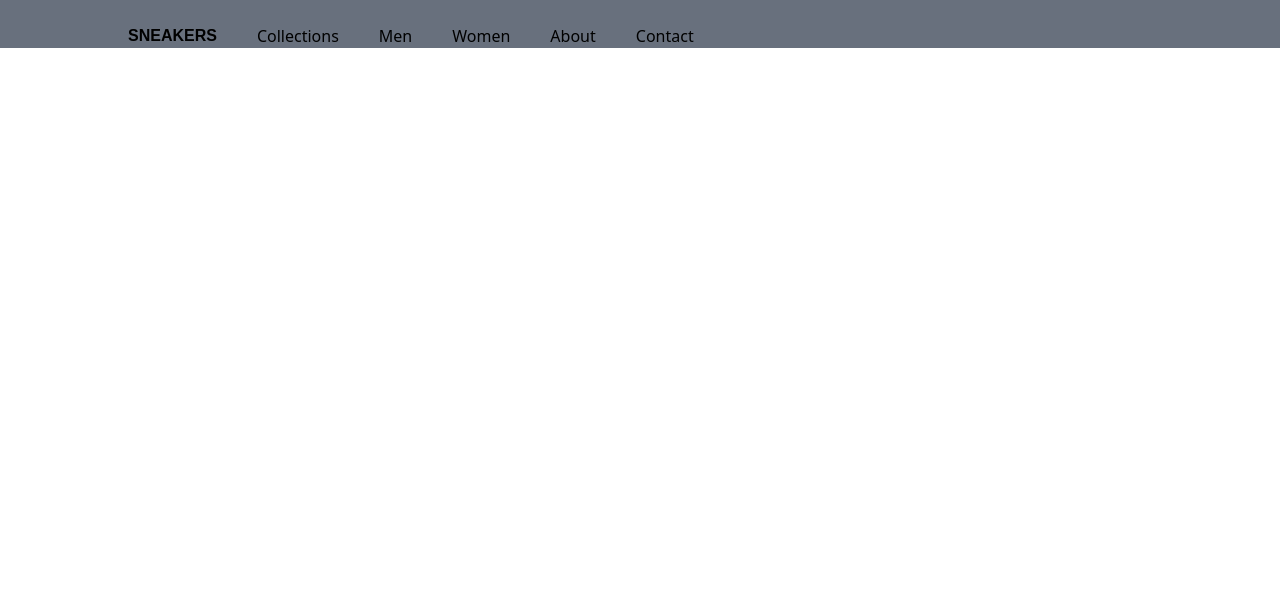
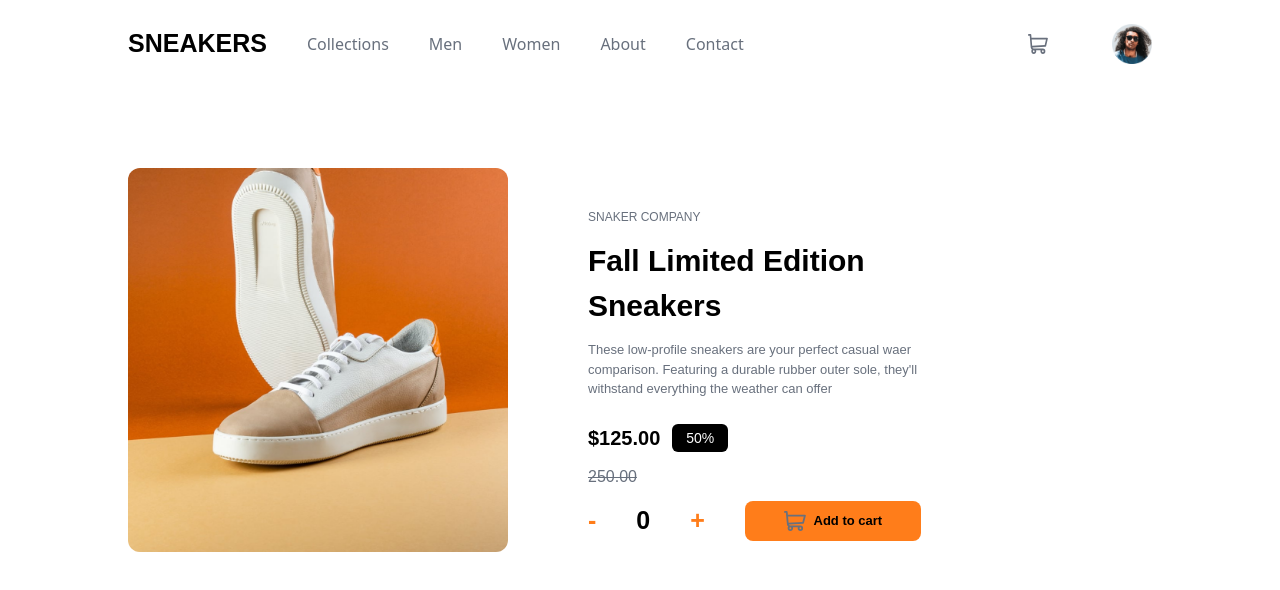
Before and after one commit to Mucyo-Papy-Blaise/E-commerce-product-page, a React (Vite) app: page / in a window 1280 px wide. Shown: the top 590 px of the page. Built offline with nearby package versions, Linux system fonts and the light colour scheme.

Commit message:
New Changes on Home page and NavBar

```diff
--- a/src/App.tsx
+++ b/src/App.tsx
@@ -2,12 +2,14 @@ import './index.css';
 import { BrowserRouter as Router, Routes, Route } from 'react-router-dom';
 import React from 'react';
 import NavBar from './pages/NavBar';
+import Home from './pages/Home';
 
 const App: React.FC = () => {
   return (
     <Router>
+      <NavBar />
       <Routes>
-        <Route path='/' element = {<NavBar/>}/>
+        <Route path='/' element = {<Home/>}/>
       </Routes>
     </Router>
   );
--- /dev/null
+++ b/src/pages/Home.tsx
@@ -0,0 +1,45 @@
+import React from "react";
+import image from "../assets/image-product-1.jpg";
+import Cart from '../assets/icon-cart.svg'
+
+const Home: React.FC = () => {
+  return (
+    <div className="w-full min-h-screen ">
+      <div className="max-w-[1024px] mx-auto font-kumbh">
+        <div className="flex flex-row gap-20">
+          <div className="bg-VeryDarkBlue w-[380px] h-96 rounded-xl overflow-hidden">
+            <img
+              src={image}
+              alt="Image"
+              className="object-cover w-full h-full"
+            />
+          </div>
+
+          <div className="mt-10 flex flex-col gap-3">
+            <h3 className="text-DarkGrayishBlue text-[12px] font-medium">SNAKER COMPANY</h3>
+            <h1 className="text-[30px] max-w-[300px] font-[700]">Fall Limited Edition Sneakers</h1>
+            <p className="text-DarkGrayishBlue text-[13px] max-w-[330px]">These low-profile sneakers are your perfect casual waer comparison. Featuring a durable rubber outer sole, they'll withstand everything the weather can offer</p>
+
+            <div className="flex flex-row justify-start items-center gap-3 mt-3">
+                <h1 className="text-black font-[700] text-[20px]">$125.00</h1>
+                <p className="bg-black text-white text-[14px] text-center p-1 rounded-md w-14 h-7">50%</p>
+            </div>
+            <p className="text-DarkGrayishBlue line-through font-[500]">250.00</p>
+
+            <div className="flex flex-row justify-center items-center gap-10">
+                <p className="text-Orange text-[25px] font-bold">-</p>
+                <p className=" font-bold text-[25px]">0</p>
+                <p className="text-Orange text-[25px] font-bold">+</p>
+                <div className="bg-Orange w-44 h-10 rounded-lg flex flex-row justify-center items-center gap-2 cursor-pointer hover:bg-[#ff7d1ac0]">
+                    <img src={Cart} alt="Cart" />
+                    <p className="text-[13px] font-semibold">Add to cart</p>
+                </div>
+            </div>
+          </div>
+        </div>
+      </div>
+    </div>
+  );
+};
+
+export default Home;
--- a/src/pages/NavBar.tsx
+++ b/src/pages/NavBar.tsx
@@ -1,20 +1,30 @@
 import React from "react";
 import { Link } from "react-router-dom";
+import cartIcon from '../assets/icon-cart.svg'
+import prflImage from '../assets/image-avatar.png'
 
 const NavBar: React.FC = () => {
   return (
-    <div className="w-full h-10 bg-DarkGrayishBlue p-6 ">
-      <div className="max-w-[1024px] flex flex-row mx-auto justify-between">
-        <nav className="flex gap-10">
-          <h1 className="font-kumbh font-[700]">SNEAKERS</h1>
-          <Link to="">Collections</Link>
-          <Link to="">Men</Link>
-          <Link to="">Women</Link>
-          <Link to="">About</Link>
-          <Link to="">Contact</Link>
+    <>
+    <div className="w-full h-10 p-6 pb-36 ">
+      <div className="max-w-[1024px] flex flex-row mx-auto justify-between items-center">
+
+        <nav className="flex gap-10 flex-row justify-start items-center">
+          <h1 className="font-kumbh font-[700] text-[25px]">SNEAKERS</h1>
+          <Link to="" className="text-DarkGrayishBlue">Collections</Link>
+          <Link to="" className="text-DarkGrayishBlue">Men</Link>
+          <Link to="" className="text-DarkGrayishBlue">Women</Link>
+          <Link to="" className="text-DarkGrayishBlue">About</Link>
+          <Link to="" className="text-DarkGrayishBlue">Contact</Link>
         </nav>
+
+        <div className="flex flex-row justify-center items-center gap-16">
+            <img src={cartIcon} alt="Cart Icon" className="w-5 h-5"/>
+            <img src={prflImage} alt="Cart Icon" className="w-10 h-10"/>
+        </div>
       </div>
     </div>
+    </>
   );
 };
 
```
